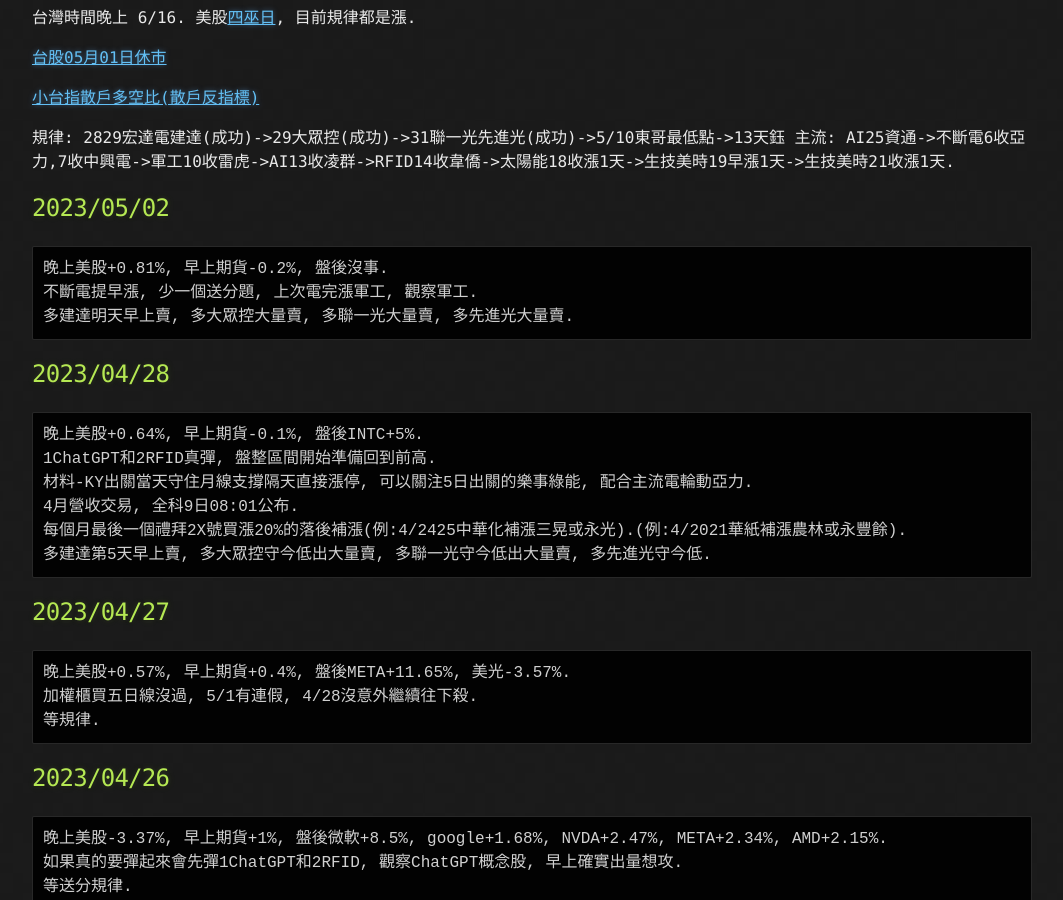
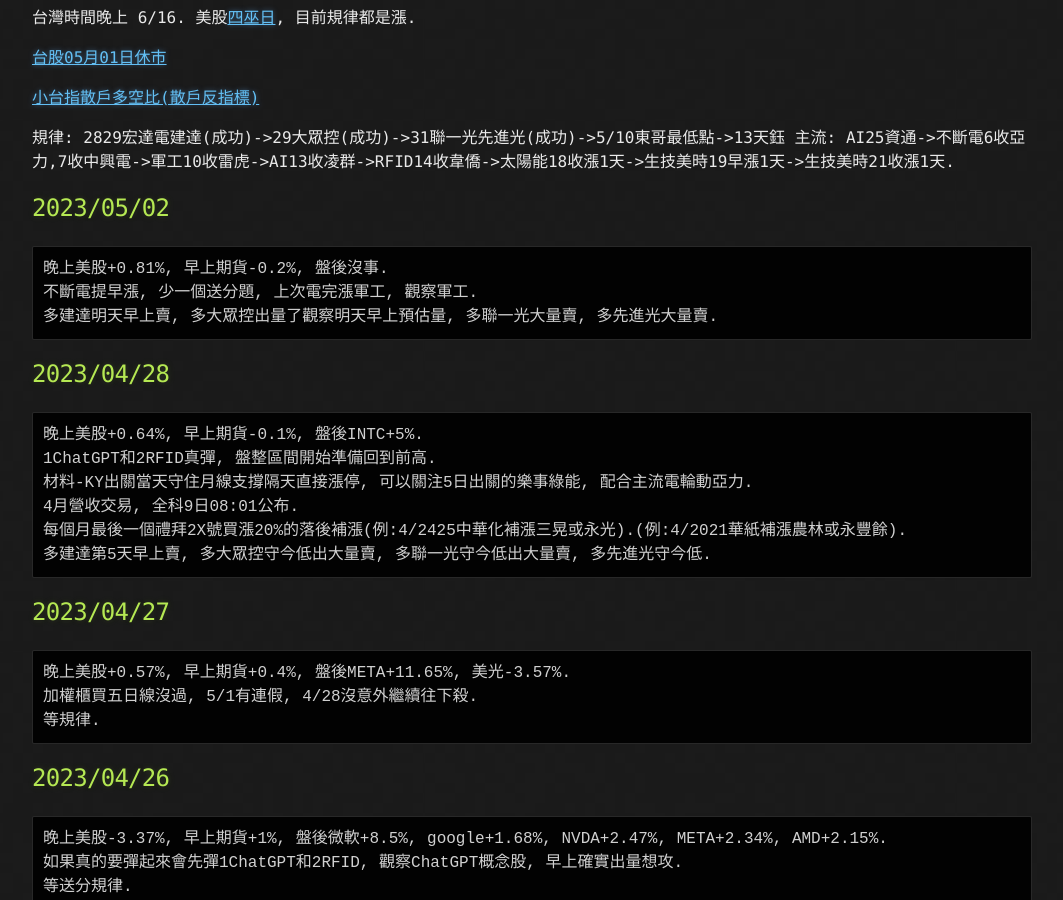
Before and after one commit to lepg5487/Stock_God, a Jekyll site: the page built from index.md, in a window 1280 px wide and 900 px high, scrolled down 412 px. Shown: the whole window, without its empty margins (108-1171 px from the left). Built offline with Jekyll 4.4.1, drawn with Linux system fonts in a browser that asks for light colours; our own code applies the rules of GitHub Pages for plain Markdown files.

Commit message:
Update index.md

````diff
--- a/index.md
+++ b/index.md
@@ -23,7 +23,7 @@
 ```
 晚上美股+0.81%, 早上期貨-0.2%, 盤後沒事.
 不斷電提早漲, 少一個送分題, 上次電完漲軍工, 觀察軍工.
-多建達明天早上賣, 多大眾控大量賣, 多聯一光大量賣, 多先進光大量賣.
+多建達明天早上賣, 多大眾控出量了觀察明天早上預估量, 多聯一光大量賣, 多先進光大量賣.
 ```
 
 ## 2023/04/28
````
